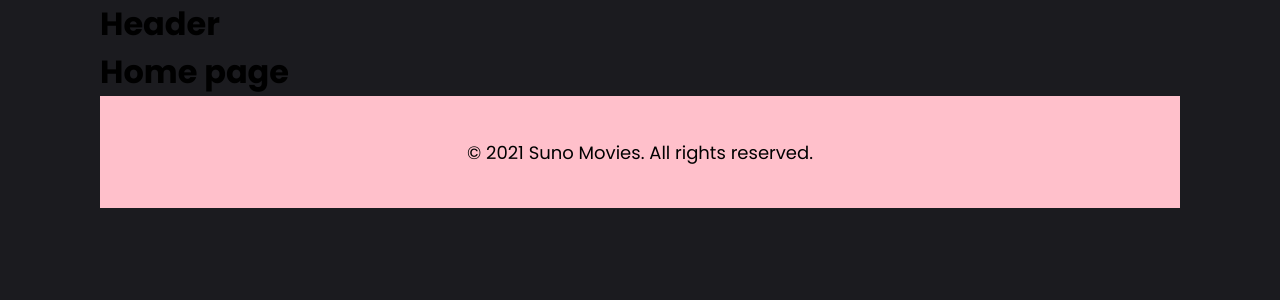
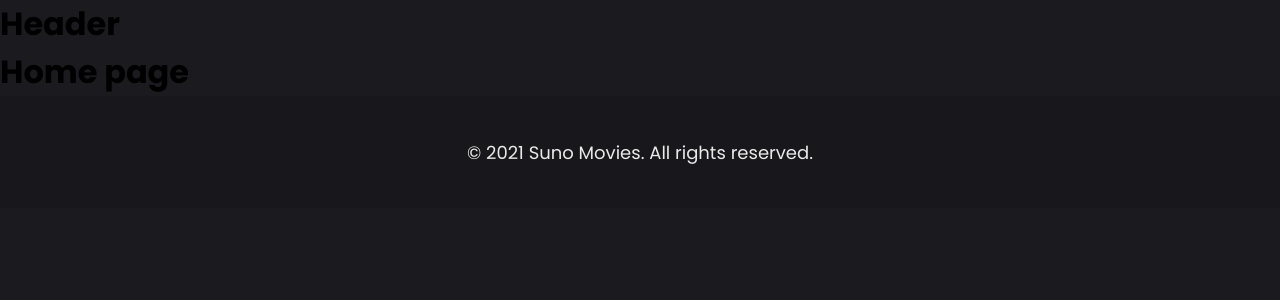
Before and after one commit to caiohenrique-developer/suno-movies, a Next.js app: page / in a window 1280 px wide. Shown: the top 300 px of the page. Built offline with nearby package versions, Linux system fonts and the light colour scheme.

Commit message:
:sparkles: [ FEAT ]: Footer component done

```diff
--- a/src/components/Footer/style.ts
+++ b/src/components/Footer/style.ts
@@ -1,12 +1,18 @@
 import styled from 'styled-components';
 
 export const Container = styled.footer`
-  display: flex;
-  align-items: center;
-  justify-content: center;
+  background: var(--black_181);
 
-  height: 112px;
-  background: pink;
-  text-align: center;
-  font-size: 18px;
+  p {
+    display: flex;
+    align-items: center;
+    justify-content: center;
+
+    max-width: 1080px;
+    width: 100%;
+    height: 112px;
+    margin: 0 auto;
+    color: var(--white_EAE);
+    font-size: 18px;
+  }
 `;
--- a/src/pages/_app.tsx
+++ b/src/pages/_app.tsx
@@ -5,17 +5,16 @@ import { Header } from '@components/Header';
 import { Footer } from '@components/Footer';
 
 import GlobalStyles from '@styles/globals';
-import { AppContainer } from '@styles/pages/App/style';
 
 const MyApp = ({ Component, pageProps }: AppProps): JSX.Element => {
   return (
-    <AppContainer>
+    <>
       <Header />
       <Component {...pageProps} />
       <Footer />
 
       <GlobalStyles />
-    </AppContainer>
+    </>
   );
 };
 
--- a/src/styles/globals.ts
+++ b/src/styles/globals.ts
@@ -2,7 +2,23 @@ import { createGlobalStyle } from 'styled-components';
 
 export default createGlobalStyle`
   /* Root variables */
-  :root { --background:#1B1B1F; }
+  :root {
+    --gray_2E2:#2E2D31;
+    --gray_313:#313136;
+    --gray_252:#252529;
+
+    --white_FFF:#FFFFFF;
+    --white_EAE:#EAEAEA;
+    --gray_9F9:#9F9FA0;
+
+    --black_212:#212125;
+    --black_181:#18181C;
+    --background:#1B1B1F;
+    --black_000:#000000;
+
+    --pink_FF5:#FF559E;
+    --pink_FE3:#FE3189;
+  }
 
   * {
     border: 0;
--- a/src/styles/pages/App/style.ts
+++ /dev/null
@@ -1,9 +0,0 @@
-import styled from 'styled-components';
-
-export const AppContainer = styled.div`
-  display: block;
-  margin: 0 auto;
-  max-width: 1080px;
-  width: 100%;
-  height: 100vh;
-`;
```
